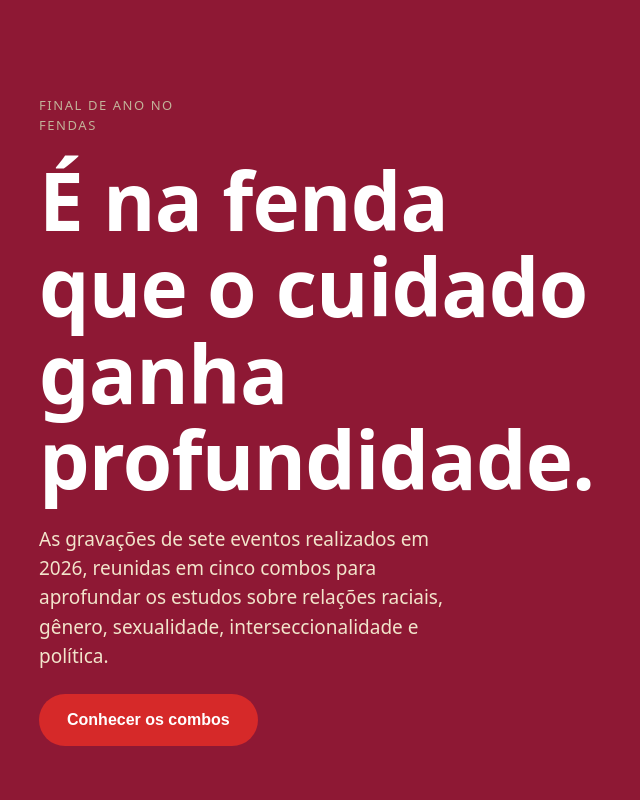
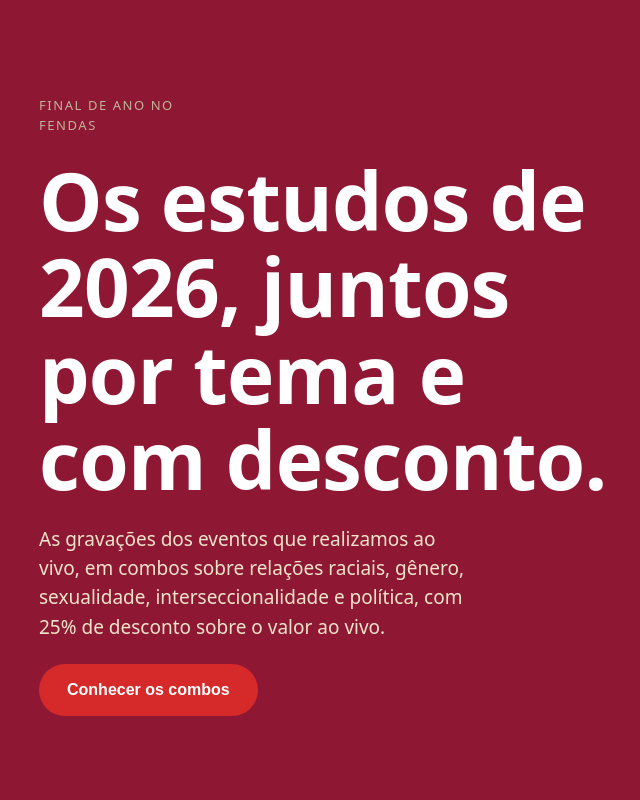
Before and after one commit to institutofendas-git/institutofendas-git.github.io, a plain HTML site: page _fonte/src.html in a window 1280 px wide. Shown: the top 800 px of the page, without its empty margins (75-715 px from the left). Drawn offline with Linux system fonts and the light colour scheme; a web font is replaced by a local one.

Commit message:
Final de ano: título 'Os estudos de 2026, juntos por tema e com desconto.' e parágrafo sem números
Co-Authored-By: Claude Opus 5.5 <noreply@anthropic.com>
Claude-Session: https://claude.ai/code/session_01UKPNuJ7gC4ETKyeM7HDrpu

```diff
--- a/_fonte/src.html
+++ b/_fonte/src.html
@@ -249,8 +249,8 @@ body.com-barra .setas{bottom:calc(86px + env(safe-area-inset-bottom))}
   <div class="wrap">
     <div class="hero-txt">
       <p class="eyebrow">final de ano no<br>fendas</p>
-      <h1>É na fenda que o cuidado ganha profundidade.</h1>
-      <p class="hero-lead">As gravações de sete eventos realizados em 2026, reunidas em cinco combos para aprofundar os estudos sobre relações raciais, gênero, sexualidade, interseccionalidade e política.</p>
+      <h1>Os estudos de 2026, juntos por tema e com desconto.</h1>
+      <p class="hero-lead">As gravações dos eventos que realizamos ao vivo, em combos sobre relações raciais, gênero, sexualidade, interseccionalidade e política, com 25% de desconto sobre o valor ao vivo.</p>
       <div><a class="btn btn-vermelho" href="#combos">Conhecer os combos</a></div>
     </div>
   </div>
```
Also changed, not shown: final-de-ano/index.html (+2 -2 lines).
